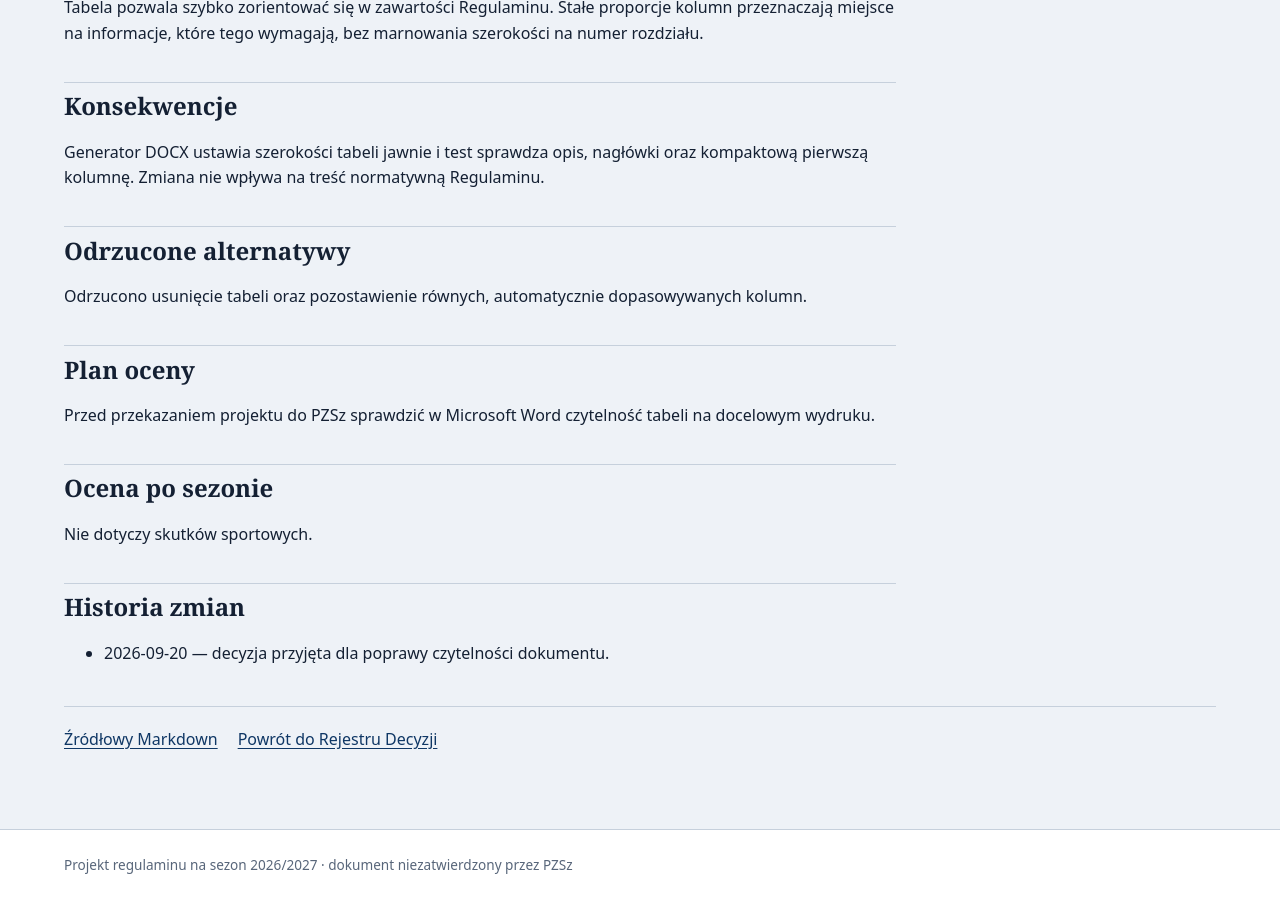
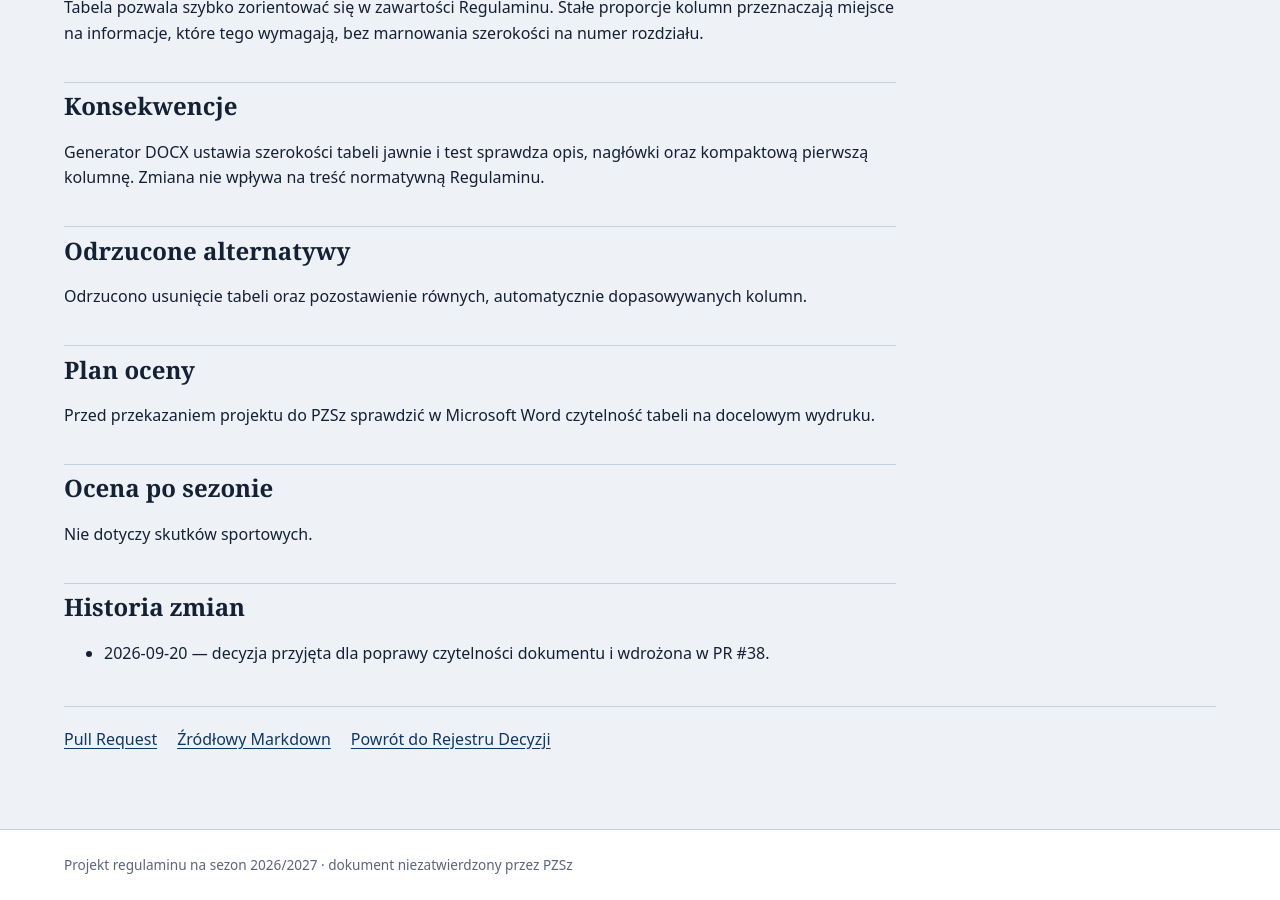
Before and after one commit to Fencer4Life/Regulamin_Kadry-SPWS, a Jekyll site: the page built from _decyzje/DR-021-czytelna-tabela-konstrukcji-regulaminu.md, in a window 1280 px wide and 900 px high, scrolled down 1500 px. Built offline with Jekyll 4.4.1, drawn with Linux system fonts in a browser that asks for light colours; some of the changed lines change nothing that is shown; some of the changed text lies outside the part shown.

Commit message:
docs: renumber outline table decision

```diff
--- a/_decyzje/DR-020-czytelna-tabela-konstrukcji-regulaminu.md
+++ b/_decyzje/DR-021-czytelna-tabela-konstrukcji-regulaminu.md
@@ -1,5 +1,5 @@
 ---
-id: DR-020
+id: DR-021
 tytul: Czytelna tabela konstrukcji Regulaminu
 typ: redakcyjna
 status: przyjęta
@@ -9,7 +9,7 @@
 dotyczy: Strona „Konstrukcja regulaminu”
 decydenci: Komisja regulaminowa SPWS — na etapie inicjalnym autor projektu
 discussion_url: ""
-pr_url: ""
+pr_url: https://github.com/Fencer4Life/Regulamin_Kadry-SPWS/pull/38
 stan_obowiązywania: obowiązuje
 zmienia: []
 zmieniona_przez: []
@@ -63,4 +63,4 @@
 
 ## Historia zmian
 
-- 2026-09-20 — decyzja przyjęta dla poprawy czytelności dokumentu.
+- 2026-09-20 — decyzja przyjęta dla poprawy czytelności dokumentu i wdrożona w PR #38.
```
